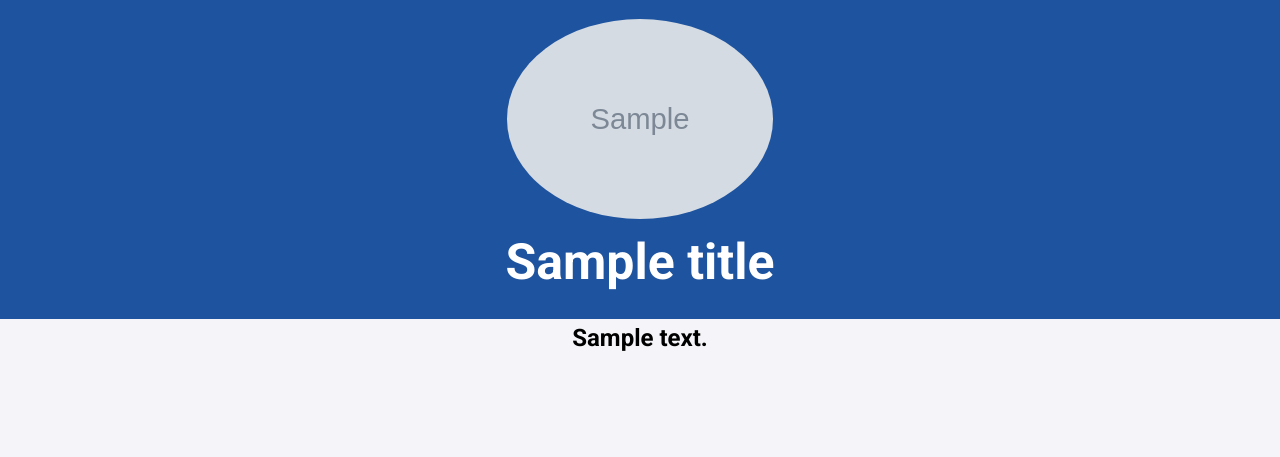
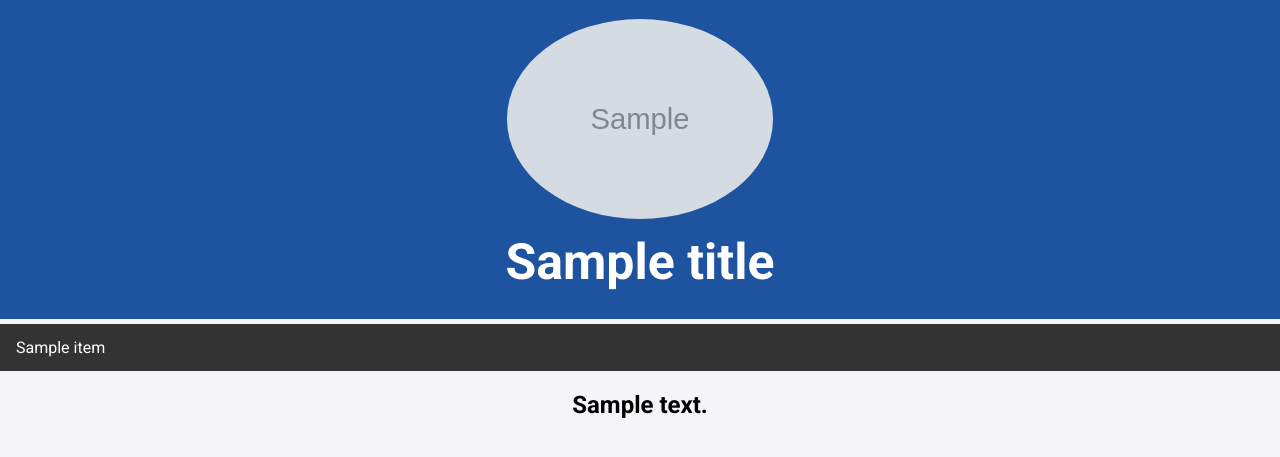
Before and after one commit to calvh/mlh-portfolio, a Flask app: template app/templates/index.html in a window 1280 px wide. Shown: the part 71-528 px from the top of the page. Run offline with Flask 2, Linux system fonts and the light colour scheme; the template is opened without the code that fills it: most values are stand-ins (such as "Sample title", 1, 10 or a date in 2020); grey boxes marked "Sample" are stand-in pictures.

Commit message:
Added nav bar stuff

```diff
--- a/app/__init__.py
+++ b/app/__init__.py
@@ -1,9 +1,16 @@
 import os
 from flask import Flask, render_template, send_from_directory
+from flask_navigation import Navigation
 from dotenv import load_dotenv
 
 load_dotenv()
 app = Flask(__name__)
+nav = Navigation(app)
+
+nav.Bar('top', [
+    nav.Item('Calvin', 'index', {'person': 'Calvin'}),
+    nav.Item('Josue', 'index', {'person': 'Josue'}),
+    nav.Item('Carolina', 'index', {'person': 'Carolina'})])
 
 @app.route('/', defaults={'person':'Miyabi'})
 @app.route('/<person>')
--- a/app/static/styles/main.css
+++ b/app/static/styles/main.css
@@ -95,3 +95,38 @@
     font-size: 50px;
     font-weight: 700;
 }
+
+
+/*Everything down below is regarding the menubar*/
+ul {
+  list-style-type: none;
+  margin: 0;
+  padding: 0;
+  overflow: hidden;
+  background-color: #333;
+}
+
+li {
+  float: left;
+  border-right:1px solid #bbb;
+}
+
+li:last-child {
+  border-right: none;
+}
+
+li a {
+  display: block;
+  color: white;
+  text-align: center;
+  padding: 14px 16px;
+  text-decoration: none;
+}
+
+li a:hover:not(.active) {
+  background-color: #111;
+}
+
+.active {
+  background-color: #30519C;
+}
--- a/app/templates/index.html
+++ b/app/templates/index.html
@@ -35,6 +35,13 @@
             <img src={{ profile_picture[title] }}>
         </div>
         <h1>{{ title }}</h1>
+        <ul>
+            {% for item in nav.top %}
+            <li class="{{ 'active' if item.is_active else '' }}">
+                <a href="{{ item.url }}">{{ item.label }}</a>
+            </li>
+            {% endfor %}
+        </ul>
         <h2>{{ description[title] }}</h2>
     </div>
 </body>
--- a/requirements.txt
+++ b/requirements.txt
@@ -1,5 +1,6 @@
 click==8.0.1
 Flask==2.0.1
+Flask-Navigation==0.2.0
 itsdangerous==2.0.1
 Jinja2==3.0.1
 MarkupSafe==2.0.1
```
